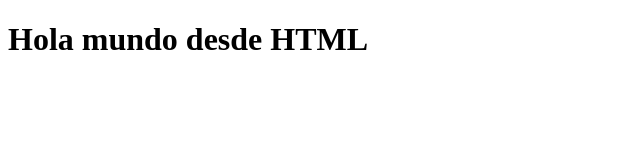
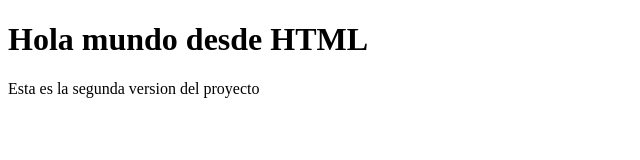
Before and after one commit to piero7ov/miweb, a plain HTML site: page index.html in a window 1280 px wide. Shown: the whole page, without its empty margins (0-640 px from the left). Drawn offline with Linux system fonts and the light colour scheme.

Commit message:
Segunda version

```diff
--- a/index.html
+++ b/index.html
@@ -6,5 +6,6 @@
     </head>
     <body>
         <h1>Hola mundo desde HTML</h1>
+        <p>Esta es la segunda version del proyecto</p>
     </body>
 </html>
```
